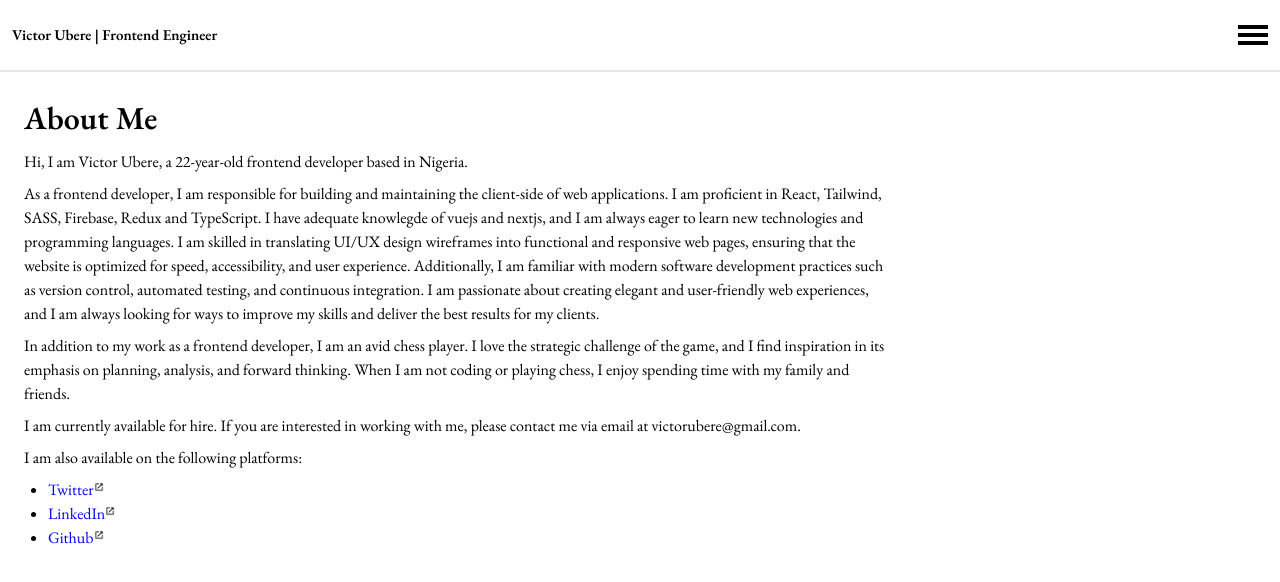
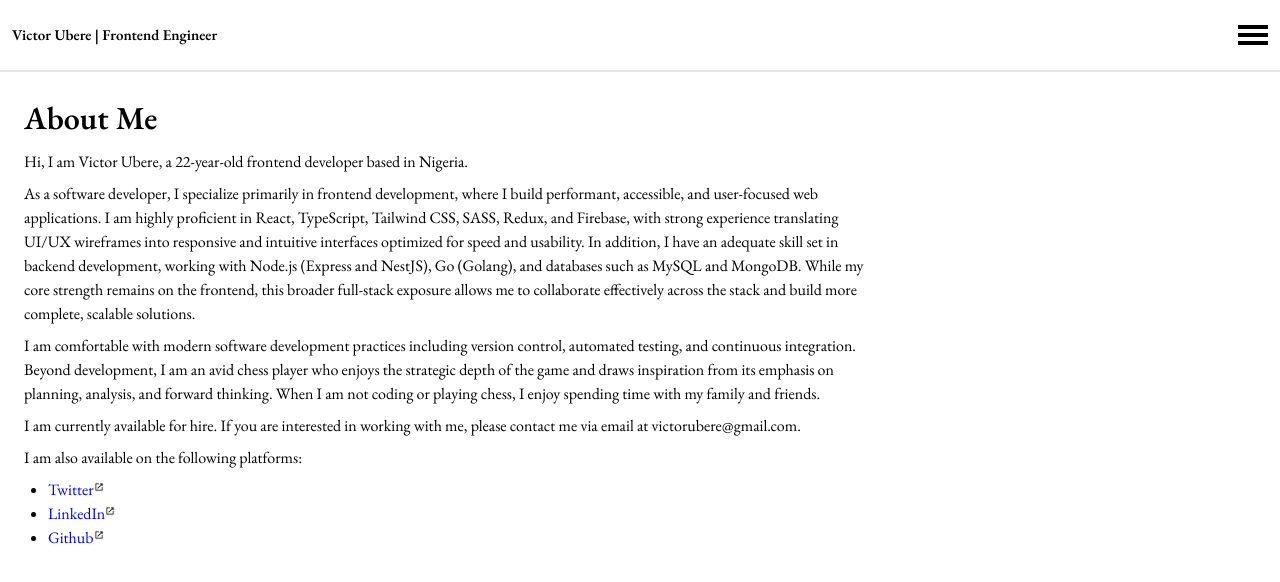
Before and after one commit to Vubere/portfolio, a Next.js app: page /about in a window 1280 px wide. Shown: the top 582 px of the page. Built offline with nearby package versions, Linux system fonts and the light colour scheme.

Commit message:
update - added new project shutterstoreng

```diff
--- a/components/home/Details.jsx
+++ b/components/home/Details.jsx
@@ -18,7 +18,7 @@ export default function Details({ className }) {
         />
       </div>
       <article className="p-6">
-        <h2 className="font-[700] text-[38px] leading-[48px] lg:text-[58px] leading-[60px] md:text-[48px] md:leading-[50px] mb-4">
+        <h2 className="font-[700] text-[38px] leading-[48px] lg:text-[58px]  md:text-[48px] md:leading-[50px] mb-4">
           <TypewriterComponent
             onInit={(typewriter) => {
               typewriter
@@ -36,7 +36,7 @@ export default function Details({ className }) {
           {/* Hello there, I am Victor Ubere. */}
         </h2>
         <p>
-          I am a frontend web developer focused on building responsive and
+          I am a web developer focused on building responsive and
           performant web applications and web sites. I enjoy solving coding
           problems and taking up new challenges.
         </p>
--- a/components/home/Projects.jsx
+++ b/components/home/Projects.jsx
@@ -4,10 +4,10 @@ import { useCloseOnBlur } from "../../hooks/useCloseonClickAway";
 
 /* image */
 import tetrix from "../../assets/tetrix.png";
-import movie from "../../assets/movinime.png";
 import basicDashboard from "../../assets/basicDashboard.jpeg";
 import numle from "../../assets/numle.png";
 import collections from "../../assets/collections.jpeg";
+import shutterstoreng from "../../assets/shutterstoreng.png";
 import metabnb from "../../assets/metabnb.png";
 
 import willCreator from "../../assets/willCreator.png";
@@ -62,7 +62,7 @@ function Project({ project, index }) {
             {indexFormat}
           </p>
         </div>
-        <hr className="w-[80%]  max-w-[280px]   lg:w-[130%] lg:max-w-full border border-[#000] h-0 border  " />
+        <hr className="w-[80%]  max-w-[280px]   lg:w-[130%] lg:max-w-full border border-[#000] h-0  " />
       </div>
       <article>
         <div className="md:px-3 ">
@@ -98,6 +98,7 @@ function Project({ project, index }) {
             >
               Visit
             </a>
+            {github && (
               <a
                 href={github}
                 target="_blank"
@@ -106,6 +107,7 @@ function Project({ project, index }) {
               >
                 Github
               </a>
+            )}
           </motion.div>
         </div>
         <ul className="flex gap-2 flex-wrap m-2 w-[80%] p-2">
@@ -139,6 +141,21 @@ function Project({ project, index }) {
 
 const projects = [
   {
+    title: "ShutterStoreNG",
+    description: "A multi-vendor online store.",
+    image: shutterstoreng,
+    link: "https://shutterstoreng.com/",
+    github: "",
+    tags: [
+      "Next.js",
+      "TypeScript",
+      "Tailwind",
+      "Golang",
+      "MySQL",
+      "Redux Toolkit",
+    ],
+  },
+  {
     title: "Collections",
     description: "A social blogging platform.",
     image: collections,
@@ -155,6 +172,14 @@ const projects = [
     ],
   },
   {
+    title: "Basic Dashboard",
+    description: "A basic dashboard showing data in tiles and charts.",
+    image: basicDashboard,
+    link: "https://vu-basic-dashboard.vercel.app/",
+    github: "https://github.com/vubere/basic-dashboard",
+    tags: ["React.js", "Tailwind", "TypeScript", "Chartjs"],
+  },
+  {
     title: "Numle",
     description: "A number guessing game(wordle clone).",
     image: numle,
@@ -162,14 +187,7 @@ const projects = [
     github: "https://www.github.com/vubere/numle",
     tags: ["React.js", "Redux", "SCSS"],
   },
-  {
-    title: "Basic Dashboard",
-    description: "A basic dashboard showing data in tiles and charts.",
-    image: basicDashboard,
-    link: "https://vu-basic-dashboard.vercel.app/",
-    github: "https://github.com/vubere/basic-dashboard",
-    tags: ["React.js", "Tailwind", "TypeScript", "Chartjs"],
-  },
+
   {
     title: "Tetris",
     description: "A game of tetris.",
--- a/components/home/Skills.jsx
+++ b/components/home/Skills.jsx
@@ -65,15 +65,16 @@ export default function Aside({ className }) {
 const tools = [
   "HTML5",
   "CSS",
-  "SASS",
   "Tailwind",
   "Javascript",
   "TypeScript",
   "React",
   "Next.js",
   "Redux/RTK",
-  "Jest",
-  "Firebase",
+  "Node.js(Express, Nest.js)",
+  "MySQL",
+  "Golang",
+  "MongoDB",
   "Git/Github",
 ];
 
--- a/pages/about/index.jsx
+++ b/pages/about/index.jsx
@@ -1,7 +1,7 @@
 import Head from "next/head";
 import Image from "next/image";
 /* images */
-import exlink from "../../assets/exlink.png"
+import exlink from "../../assets/exlink.png";
 
 export default function Aside({ className }) {
   const date = new Date();
@@ -20,27 +20,29 @@ export default function Aside({ className }) {
           Hi, I am Victor Ubere, a {age}-year-old frontend developer based in
           Nigeria.
         </p>
-        <p className=" w-full md:w-[70%]">
-          As a frontend developer, I am responsible for building and maintaining
-          the client-side of web applications. I am proficient in React,
-          Tailwind, SASS, Firebase, Redux and TypeScript. I have adequate
-          knowlegde of vuejs and nextjs, and I am always eager to learn new
-          technologies and programming languages. I am skilled in translating
-          UI/UX design wireframes into functional and responsive web pages,
-          ensuring that the website is optimized for speed, accessibility, and
-          user experience. Additionally, I am familiar with modern software
-          development practices such as version control, automated testing, and
-          continuous integration. I am passionate about creating elegant and
-          user-friendly web experiences, and I am always looking for ways to
-          improve my skills and deliver the best results for my clients.
+        <p className="w-full md:w-[70%]">
+          As a software developer, I specialize primarily in frontend
+          development, where I build performant, accessible, and user-focused
+          web applications. I am highly proficient in React, TypeScript,
+          Tailwind CSS, SASS, Redux, and Firebase, with strong experience
+          translating UI/UX wireframes into responsive and intuitive interfaces
+          optimized for speed and usability. In addition, I have an adequate
+          skill set in backend development, working with Node.js (Express and
+          NestJS), Go (Golang), and databases such as MySQL and MongoDB. While
+          my core strength remains on the frontend, this broader full-stack
+          exposure allows me to collaborate effectively across the stack and
+          build more complete, scalable solutions.
         </p>
+
         <p className="w-full md:w-[70%]">
-          In addition to my work as a frontend developer, I am an avid chess
-          player. I love the strategic challenge of the game, and I find
-          inspiration in its emphasis on planning, analysis, and forward
-          thinking. When I am not coding or playing chess, I enjoy spending time
-          with my family and friends.
+          I am comfortable with modern software development practices including
+          version control, automated testing, and continuous integration. Beyond
+          development, I am an avid chess player who enjoys the strategic depth
+          of the game and draws inspiration from its emphasis on planning,
+          analysis, and forward thinking. When I am not coding or playing chess,
+          I enjoy spending time with my family and friends.
         </p>
+
         <p className="w-full md:w-[70%]">
           I am currently available for hire. If you are interested in working
           with me, please contact me via email at
@@ -50,7 +52,7 @@ export default function Aside({ className }) {
           </a>
         </p>
         <p>
-         I am also available on the following platforms:
+          I am also available on the following platforms:
           <ul className="p-2 pl-6">
             <li className="list-disc">
               <a
--- a/pages/index.js
+++ b/pages/index.js
@@ -7,12 +7,25 @@ import { motion } from "framer-motion";
 
 export default function Home() {
   return (
-    <motion.section
+    <motion.section className="grid lg:grid-cols-[20%_50%_30%] md:grid-cols-[70%_30%] ">
+      <Head>
+        <title>Victor Ubere | Software Developer</title>
+        <meta
+          name="description"
+          content="Victor Ubere is a Nigeria-based software developer specializing in building scalable web applications with React, Next.js, and modern backend technologies."
+        />
+        <meta
+          name="keywords"
+          content="Victor Ubere, Software Developer, Full Stack Developer, React Developer, Next.js Developer, Web Developer Nigeria"
+        />
+        <meta property="og:title" content="Victor Ubere | Software Developer" />
+        <meta
+          property="og:description"
+          content="Portfolio of Victor Ubere, a Nigeria-based software developer focused on modern, scalable web applications."
+        />
+        <meta property="og:type" content="website" />
 
-      className="grid lg:grid-cols-[20%_50%_30%] md:grid-cols-[70%_30%] "
-    >
-      <Head>
-        <title>Victor Ubere</title>
+        <meta name="twitter:card" content="summary_large_image" />
       </Head>
 
       <Skills className="order-2  lg:order-1 md:order-2 " />
```
Also changed, not shown: assets/shutterstoreng.png (added). Lines whose indentation alone changed are shown as unchanged.
